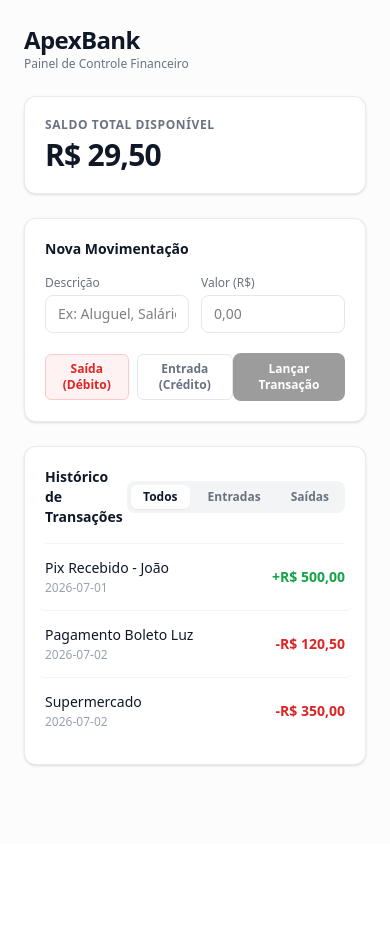
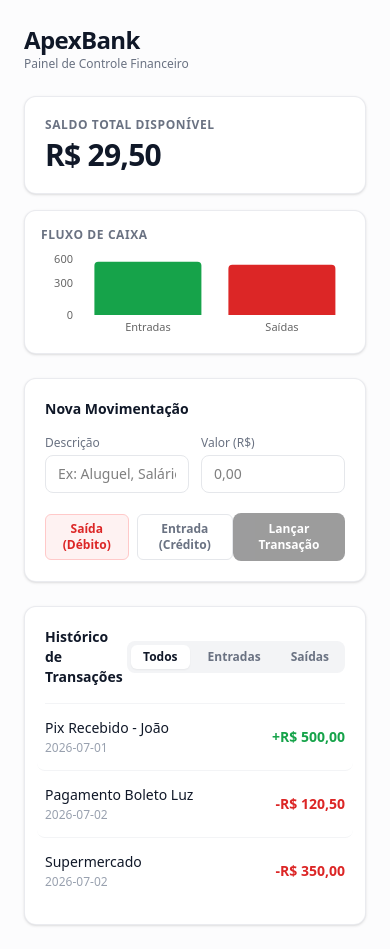
Before and after one commit to ManzanoW/apexbank-dashboard, a Next.js app: page / in a window 390 px wide. Before the commit the page ends 844 px from the top, so only its background shows below. Built offline with nearby package versions, Linux system fonts and the light colour scheme.

Commit message:
feat: integrate responsive data analytics bar chart using recharts

```diff
--- a/package.json
+++ b/package.json
@@ -13,7 +13,8 @@
   "dependencies": {
     "next": "16.2.10",
     "react": "19.2.4",
-    "react-dom": "19.2.4"
+    "react-dom": "19.2.4",
+    "recharts": "^3.9.1"
   },
   "devDependencies": {
     "@tailwindcss/postcss": "^4",
--- a/src/components/dashboard/TransactionDashboard.tsx
+++ b/src/components/dashboard/TransactionDashboard.tsx
@@ -1,13 +1,13 @@
 "use client";
 
-import React, { useState } from 'react';
+import React, { useState, ComponentProps } from 'react';
 import { useTransactions } from './useTransactions';
 import { TransactionType } from './types';
+import { BarChart, Bar, XAxis, YAxis, Tooltip, ResponsiveContainer } from 'recharts';
 
 export default function TransactionDashboard() {
-  const { transactions, balance, filter, setFilter, isLoading, isSubmitting, addTransaction } = useTransactions();
+  const { transactions, balance, filter, setFilter, isLoading, isSubmitting, addTransaction, chartData } = useTransactions();
 
-  // Estados locais para controle do formulário
   const [description, setDescription] = useState('');
   const [amount, setAmount] = useState('');
   const [type, setType] = useState<TransactionType>('DEBIT');
@@ -16,28 +16,24 @@ export default function TransactionDashboard() {
     e.preventDefault();
     if (!description || !amount || Number(amount) <= 0) return;
 
-    await addTransaction({
-      description,
-      amount: Number(amount),
-      type,
-    });
-
-    // Reseta o formulário após a inserção bem-sucedida
+    await addTransaction({ description, amount: Number(amount), type });
     setDescription('');
     setAmount('');
   };
 
   return (
-    <div className="p-6 font-sans max-w-xl mx-auto min-h-screen bg-gray-50/50">
-      <div className="flex items-center justify-between mb-6">
+    <div className="p-6 font-sans max-w-xl mx-auto min-h-screen bg-gray-50/50 space-y-6">
+      <div className="flex items-center justify-between">
         <div>
           <h2 className="text-2xl font-bold tracking-tight text-gray-900">ApexBank</h2>
           <p className="text-xs text-gray-500">Painel de Controle Financeiro</p>
         </div>
       </div>
 
+      {/* Grid de Resumos (Saldo + Gráfico) */}
+      <div className="grid grid-cols-1 md:grid-cols-2 gap-4">
         {/* Card de Saldo */}
-      <div className="bg-white p-5 rounded-xl mb-6 shadow-sm border border-gray-200/80">
+        <div className="bg-white p-5 rounded-xl shadow-sm border border-gray-200/80 flex flex-col justify-center">
           <p className="m-0 text-xs text-gray-500 font-semibold uppercase tracking-wider">Saldo Total Disponível</p>
           {isLoading ? (
             <div className="h-9 w-40 bg-gray-200 animate-pulse rounded-md mt-2" />
@@ -48,8 +44,46 @@ export default function TransactionDashboard() {
           )}
         </div>
 
+        {/* Card de Análise Gráfica */}
+        <div className="bg-white p-4 rounded-xl shadow-sm border border-gray-200/80 h-36">
+          <p className="text-xs text-gray-500 font-semibold uppercase tracking-wider mb-2">Fluxo de Caixa</p>
+          {isLoading ? (
+            <div className="h-20 w-full bg-gray-100 animate-pulse rounded-md" />
+          ) : (
+            <ResponsiveContainer width="100%" height="85%">
+              <BarChart data={chartData} margin={{ top: 0, right: 0, left: -20, bottom: 0 }}>
+                <XAxis dataKey="name" tick={{ fontSize: 11 }} axisLine={false} tickLine={false} />
+                <YAxis tick={{ fontSize: 11 }} axisLine={false} tickLine={false} />
+                <Tooltip
+                    formatter={(value: unknown) => {
+                        // 1. Tratamento defensivo caso o valor seja nulo ou indefinido
+                        if (value === undefined || value === null) return ['', 'Total'];
+
+                        // 2. Tratamento defensivo caso o Recharts passe uma array de valores
+                        const rawValue = Array.isArray(value) ? value[0] : value;
+
+                        // 3. Conversão segura para número
+                        const numericValue = Number(rawValue);
+
+                        // Se a conversão falhar e gerar um NaN, exibe o valor original como string de forma segura
+                        if (isNaN(numericValue)) return [String(rawValue), 'Total'];
+
+                        return [
+                            numericValue.toLocaleString('pt-BR', { style: 'currency', currency: 'BRL' }),
+                            'Total'
+                        ];
+                    }}
+                    contentStyle={{ fontSize: '12px', borderRadius: '8px' }}
+                />
+                <Bar dataKey="valor" radius={[4, 4, 0, 0]} />
+              </BarChart>
+            </ResponsiveContainer>
+          )}
+        </div>
+      </div>
+
       {/* Formulário de Nova Transação */}
-      <div className="bg-white rounded-xl shadow-sm border border-gray-200/80 p-5 mb-6">
+      <div className="bg-white rounded-xl shadow-sm border border-gray-200/80 p-5">
         <h4 className="text-sm font-bold text-gray-900 mb-4">Nova Movimentação</h4>
         <form onSubmit={handleSubmit} className="space-y-4">
           <div className="grid grid-cols-2 gap-3">
--- a/src/components/dashboard/useTransactions.ts
+++ b/src/components/dashboard/useTransactions.ts
@@ -30,17 +30,24 @@ export function useTransactions() {
     return transactions.reduce((acc, curr) => acc + curr.amount, 0);
   }, [transactions]);
 
-  // Função assíncrona que simula o envio para o back-end
+  // NOVO: Agrupa dados financeiros para alimentar o gráfico de forma limpa
+  const chartData = useMemo(() => {
+    const income = transactions.filter(t => t.type === 'CREDIT').reduce((acc, t) => acc + t.amount, 0);
+    const expense = transactions.filter(t => t.type === 'DEBIT').reduce((acc, t) => acc + Math.abs(t.amount), 0);
+
+    return [
+      { name: 'Entradas', valor: income, fill: 'var(--color-bank-success)' },
+      { name: 'Saídas', valor: expense, fill: 'var(--color-bank-danger)' }
+    ];
+  }, [transactions]);
+
   const addTransaction = async (input: CreateTransactionInput) => {
     setIsSubmitting(true);
-
-    // Simula delay de rede do servidor
     await new Promise((resolve) => setTimeout(resolve, 1000));
 
     const newTransaction: Transaction = {
       id: Math.random().toString(36).substring(2, 9),
       description: input.description,
-      // Se for débito, guardamos o valor como negativo para as contas baterem automaticamente
       amount: input.type === 'DEBIT' ? -Math.abs(input.amount) : Math.abs(input.amount),
       type: input.type,
       date: new Date().toISOString().split('T')[0],
@@ -58,5 +65,6 @@ export function useTransactions() {
     isLoading,
     isSubmitting,
     addTransaction,
+    chartData, // Exposto para a UI
   };
 }
```
Also changed, not shown: 1 other file (tests, documents, lock files or other folders). Lines whose indentation alone changed are shown as unchanged.
